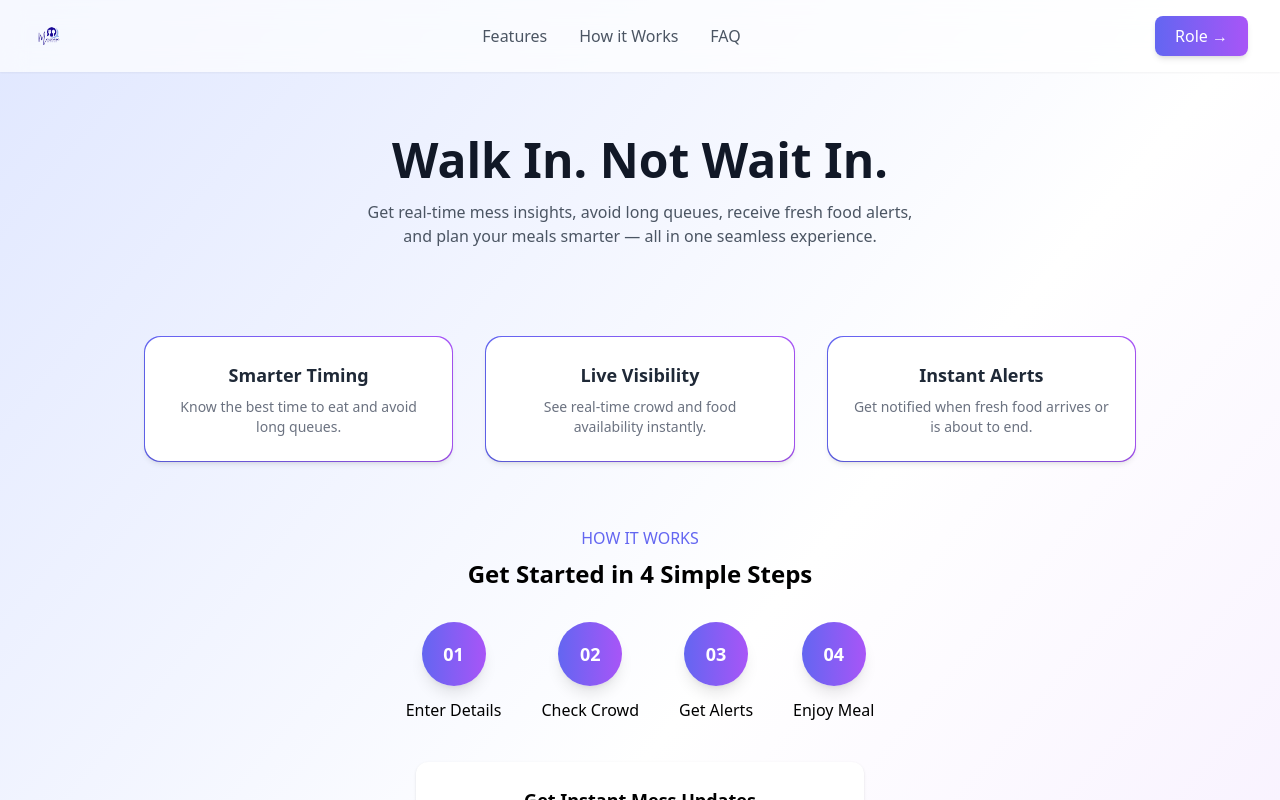
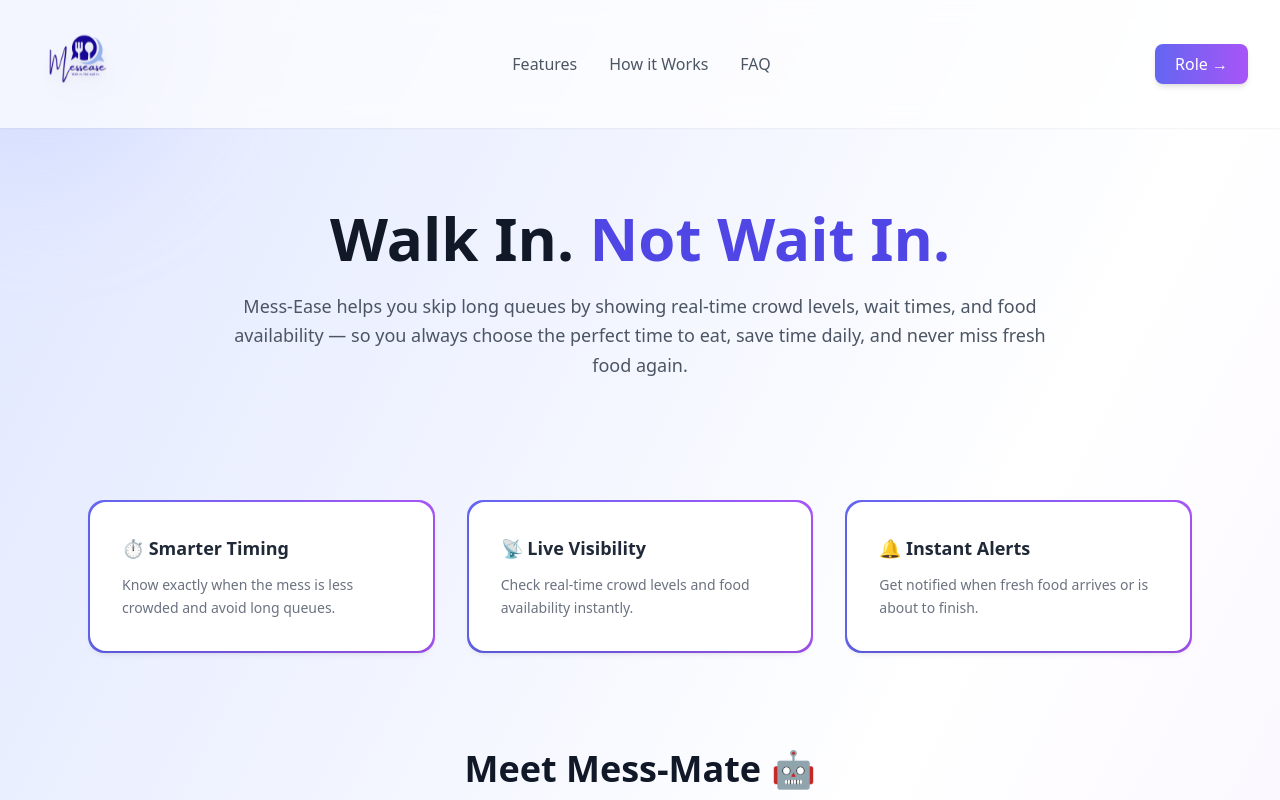
Before and after one commit to Adyyyyyyyyy/Mess-Ease, a React (Vite) app in the folder frontend/: page / in a window 1280 px wide. Both pictures are taken after a click on the element 408 px from the left and 600 px from the top of the page. Shown: the top 800 px of the page. Built offline with nearby package versions, Linux system fonts and the light colour scheme; no server answers.

Commit message:
Enhanced user dashboard UI, restored FAQ, and added footer

```diff
--- a/frontend/src/pages/UserDashboard.jsx
+++ b/frontend/src/pages/UserDashboard.jsx
@@ -1,28 +1,17 @@
-import { useEffect, useState } from "react";
+import { useEffect, useState, useRef } from "react";
 import { useNavigate } from "react-router-dom";
 import logo from "../assets/Mess-Ease.png";
 
 function UserDashboard() {
   const navigate = useNavigate();
+  const formRef = useRef(null);
+
   useEffect(() => {
     const role = localStorage.getItem("role");
-
     if (role !== "user") {
       navigate("/");
     }
   }, []);
-  const [data, setData] = useState({
-    people: 0,
-    estimated_wait: "0 minutes",
-    crowd_level: "Low",
-    alerts: {}
-  });
-
-  // ✅ Alerts state
-  const [alerts, setAlerts] = useState({
-    fresh: false,
-    ending: false
-  });
 
   const [form, setForm] = useState({
     phone: "",
@@ -32,47 +21,6 @@
 
   const [loading, setLoading] = useState(false);
   const [openFAQ, setOpenFAQ] = useState(null);
-
-  // 🔥 LIVE DATA FETCH
-  useEffect(() => {
-    fetchData();
-
-    const interval = setInterval(() => {
-      fetchData();
-    }, 3000);
-
-    return () => clearInterval(interval);
-  }, []);
-
-  const fetchData = () => {
-    fetch("http://127.0.0.1:8000/mess-status")
-      .then(res => res.json())
-      .then(res => {
-        setData({
-          people: res.people,
-          estimated_wait: res.wait,
-          crowd_level: res.crowd,
-          alerts: res.alerts
-        });
-
-        setAlerts({
-          fresh: res.alerts?.fresh_batch,
-          ending: res.alerts?.food_ending
-        });
-      })
-      .catch(err => console.error(err));
-  };
-
-  // ✅ Auto-hide alerts
-  useEffect(() => {
-    if (alerts.fresh || alerts.ending) {
-      const timer = setTimeout(() => {
-        setAlerts({ fresh: false, ending: false });
-      }, 5000);
-
-      return () => clearTimeout(timer);
-    }
-  }, [alerts]);
 
   const handleChange = (e) => {
     setForm({ ...form, [e.target.name]: e.target.value });
@@ -95,30 +43,35 @@
 
       window.location.href = "https://wa.me/14155238886?text=join%20your-sandbox-code";
     } catch (err) {
-      console.error(err);
       alert("Something went wrong");
     } finally {
       setLoading(false);
     }
   };
 
+  const scrollToForm = () => {
+    formRef.current?.scrollIntoView({ behavior: "smooth" });
+  };
+
   return (
-    <div className="min-h-screen bg-gradient-to-br from-indigo-100 via-white to-purple-100">
+    <div className="relative min-h-screen bg-gradient-to-br from-indigo-100 via-white to-purple-100 overflow-hidden">
+
+      {/* BACKGROUND BLOBS */}
+      <div className="absolute top-[-100px] left-[-100px] w-72 h-72 bg-indigo-300 opacity-20 rounded-full blur-3xl"></div>
+      <div className="absolute bottom-[-120px] right-[-100px] w-80 h-80 bg-purple-300 opacity-20 rounded-full blur-3xl"></div>
 
       {/* NAVBAR */}
       <div className="flex justify-between items-center px-8 py-4 bg-white/70 backdrop-blur-md shadow-sm sticky top-0 z-50">
-       <div className="flex items-center">
+
         <img
           src={logo}
-    alt="Mess-Ease Logo"
-    className="h-9 w-auto object-contain"
+          className="h-20 md:h-24 object-contain drop-shadow-xl animate-logoFloat"
         />
-</div>
 
         <div className="hidden md:flex gap-8 text-gray-600 font-medium">
-          <a href="#features" className="hover:text-indigo-600 transition">Features</a>
-          <a href="#how" className="hover:text-indigo-600 transition">How it Works</a>
-          <a href="#faq" className="hover:text-indigo-600 transition">FAQ</a>
+          <a href="#features">Features</a>
+          <a href="#how">How it Works</a>
+          <a href="#faq">FAQ</a>
         </div>
 
         <button
@@ -130,76 +83,72 @@
       </div>
 
       {/* HERO */}
-      <div className="text-center py-16 px-6">
-        <h1 className="text-4xl md:text-5xl font-bold text-gray-900">
-          Walk In. Not Wait In.
+      <div className="text-center py-20 px-6 max-w-4xl mx-auto">
+        <h1 className="text-4xl md:text-6xl font-bold text-gray-900 leading-tight">
+          Walk In. <span className="text-indigo-600">Not Wait In.</span>
         </h1>
 
-        <p className="mt-4 text-gray-600 max-w-xl mx-auto">
-          Get real-time mess insights, avoid long queues, receive fresh food alerts,
-          and plan your meals smarter — all in one seamless experience.
+        <p className="mt-6 text-gray-600 text-lg leading-relaxed">
+          Mess-Ease helps you skip long queues by showing real-time crowd levels, wait times,
+          and food availability — so you always choose the perfect time to eat, save time daily,
+          and never miss fresh food again.
         </p>
       </div>
 
+      {/* FEATURES */}
+      <div id="features" className="mt-10 max-w-6xl mx-auto px-6 grid md:grid-cols-3 gap-8">
+        {[
+          ["⏱️ Smarter Timing", "Know exactly when the mess is less crowded and avoid long queues."],
+          ["📡 Live Visibility", "Check real-time crowd levels and food availability instantly."],
+          ["🔔 Instant Alerts", "Get notified when fresh food arrives or is about to finish."]
+        ].map(([title, desc], i) => (
+          <div key={i} className="rounded-2xl p-[2px] bg-gradient-to-r from-indigo-500 to-purple-500">
+            <div className="bg-white rounded-2xl p-8 shadow-md hover:shadow-2xl hover:scale-105 transition duration-300 h-full">
+              <h3 className="font-semibold text-lg text-gray-800">{title}</h3>
+              <p className="text-gray-500 mt-3 text-sm leading-relaxed">{desc}</p>
+            </div>
+          </div>
+        ))}
+      </div>
 
+      {/* MESS-MATE */}
+      <div className="mt-24 text-center px-4">
+        <h2 className="text-4xl font-bold text-gray-900">Meet Mess-Mate 🤖</h2>
+        <p className="text-gray-600 mt-4 max-w-2xl mx-auto">
+          Your WhatsApp assistant that gives instant mess updates — no app needed.
+        </p>
 
-      {/* FEATURES */}
-      <div id="features" className="grid grid-cols-1 md:grid-cols-3 gap-8 mt-6 max-w-5xl mx-auto px-4">
-
-        <div className="relative rounded-2xl p-[1px] bg-gradient-to-r from-indigo-500 to-purple-500">
-          <div className="bg-white rounded-2xl p-6 text-center shadow-md hover:shadow-xl transition duration-300">
-            <h3 className="font-semibold text-lg text-gray-800">Smarter Timing</h3>
-            <p className="text-sm text-gray-500 mt-2">
-              Know the best time to eat and avoid long queues.
+        <div className="mt-10 bg-green-50 border border-green-200 rounded-2xl p-6 max-w-lg mx-auto shadow-md text-left">
+          <p className="text-sm text-gray-700">👤 You: Hi</p>
+          <p className="text-sm text-gray-800 mt-2">
+            🤖 Mess-Mate: Crowd is Medium | Wait: 10 mins | Fresh food 🍽️
           </p>
         </div>
-        </div>
 
-        <div className="relative rounded-2xl p-[1px] bg-gradient-to-r from-indigo-500 to-purple-500">
-          <div className="bg-white rounded-2xl p-6 text-center shadow-md hover:shadow-xl transition duration-300">
-            <h3 className="font-semibold text-lg text-gray-800">Live Visibility</h3>
-            <p className="text-sm text-gray-500 mt-2">
-              See real-time crowd and food availability instantly.
-            </p>
-          </div>
-        </div>
-
-        <div className="relative rounded-2xl p-[1px] bg-gradient-to-r from-indigo-500 to-purple-500">
-          <div className="bg-white rounded-2xl p-6 text-center shadow-md hover:shadow-xl transition duration-300">
-            <h3 className="font-semibold text-lg text-gray-800">Instant Alerts</h3>
-            <p className="text-sm text-gray-500 mt-2">
-              Get notified when fresh food arrives or is about to end.
-            </p>
-          </div>
-        </div>
-
+        <button onClick={scrollToForm} className="mt-10 bg-gradient-to-r from-indigo-500 to-purple-500 text-white px-8 py-3 rounded-xl shadow-lg hover:scale-105 transition">
+          🚀 Get Started with Mess-Mate
+        </button>
       </div>
 
       {/* HOW IT WORKS */}
-      <div id="how" className="text-center mt-16">
-        <p className="text-indigo-500 font-medium">HOW IT WORKS</p>
-        <h2 className="text-2xl font-bold mt-2">Get Started in 4 Simple Steps</h2>
+      <div id="how" className="text-center mt-24 px-6">
+        <h2 className="text-3xl font-bold mb-10">Get Started in 4 Simple Steps</h2>
 
-        <div className="flex justify-center gap-10 mt-8 flex-wrap">
-          {["Enter Details", "Check Crowd", "Get Alerts", "Enjoy Meal"].map((step, i) => (
-            <div key={i} className="text-center">
-              <div className="w-16 h-16 rounded-full bg-gradient-to-r from-indigo-500 to-purple-500 text-white flex items-center justify-center font-bold text-lg mx-auto shadow-lg">
-                {`0${i + 1}`}
+        <div className="grid md:grid-cols-4 gap-6 max-w-5xl mx-auto">
+          {["Enter your details", "Check live crowd", "Receive alerts", "Enjoy your meal"].map((step, i) => (
+            <div key={i} className="rounded-xl p-[2px] bg-gradient-to-r from-indigo-500 to-purple-500">
+              <div className="bg-white rounded-xl p-6 shadow-md hover:shadow-2xl hover:scale-105 transition">
+                <div className="text-2xl font-bold text-indigo-600 mb-2">{`0${i + 1}`}</div>
+                <p className="text-gray-600">{step}</p>
               </div>
-              <p className="mt-3 font-medium">{step}</p>
             </div>
           ))}
         </div>
       </div>
 
       {/* FORM */}
-      <div className="bg-white rounded-xl shadow p-6 mt-10 max-w-md mx-auto">
-        <h2 className="text-lg font-semibold mb-4 text-center">
-          Get Instant Mess Updates
-        </h2>
-
-
-
+      <div ref={formRef} className="bg-white rounded-xl shadow p-6 mt-16 max-w-md mx-auto">
+        <h2 className="text-lg font-semibold mb-4 text-center">Get Instant Mess Updates</h2>
         <div className="space-y-3">
           <input name="name" placeholder="Name" onChange={handleChange} className="w-full border rounded-lg px-3 py-2" />
           <input name="phone" placeholder="Phone Number" onChange={handleChange} className="w-full border rounded-lg px-3 py-2" />
@@ -208,28 +157,22 @@
             <option value="ABC">ABC</option>
             <option value="XYZ">XYZ</option>
           </select>
-
-          <button
-            onClick={handleSubmit}
-            className="w-full bg-gradient-to-r from-indigo-500 to-purple-500 text-white py-2 rounded-lg"
-          >
+          <button onClick={handleSubmit} className="w-full bg-gradient-to-r from-indigo-500 to-purple-500 text-white py-2 rounded-lg">
             Continue →
           </button>
         </div>
       </div>
 
-      {/* FAQ */}
+      {/* ✅ FAQ RESTORED */}
       <div id="faq" className="max-w-3xl mx-auto mt-20 px-4">
-        <h2 className="text-2xl font-bold text-center mb-6">
-          Frequently Asked Questions
-        </h2>
+        <h2 className="text-2xl font-bold text-center mb-6">Frequently Asked Questions</h2>
 
         {[
-          ["How does mess status tracking work?", "We collect live data from mess entries and system inputs."],
-          ["How do I receive alerts?", "Alerts are triggered instantly based on mess activity."],
-          ["Is my data safe?", "Yes, your data is secure and never shared."],
-          ["Do I need to install anything?", "No, everything works directly through your browser."],
-          ["Can I use it anytime?", "Yes, it works anytime during mess hours."]
+          ["How does mess tracking work?", "We use real-time inputs from mess systems and users to estimate crowd levels and waiting times accurately."],
+          ["How do I receive alerts?", "You’ll get instant WhatsApp alerts whenever fresh food is available or queues are low."],
+          ["Is my data safe?", "Yes. Your data is securely stored and never shared with third parties."],
+          ["Do I need to install anything?", "No installation needed — everything works directly through WhatsApp."],
+          ["Can I use it anytime?", "Yes, you can check updates anytime during mess operational hours."]
         ].map(([q, a], i) => (
           <div key={i} className="mb-3 border rounded-lg">
             <button
@@ -247,6 +190,45 @@
         ))}
       </div>
 
+      {/* FOOTER */}
+      <div className="mt-24 bg-gradient-to-r from-indigo-500 to-purple-500 text-white py-10 px-6">
+        <div className="max-w-6xl mx-auto grid md:grid-cols-3 gap-8 text-center md:text-left">
+          <div>
+            <h3 className="text-2xl font-bold">Mess-Ease</h3>
+            <p className="text-sm mt-2 opacity-90">Walk In. Not Wait In.</p>
+          </div>
+
+          <div className="flex flex-col gap-2">
+            <a href="#features" className="hover:underline">Features</a>
+            <a href="#how" className="hover:underline">How it Works</a>
+            <a href="#faq" className="hover:underline">FAQ</a>
+          </div>
+
+          <div>
+            <p className="text-sm opacity-90">
+              Built for students to save time and eat smarter.
+            </p>
+          </div>
+        </div>
+
+        <div className="text-center text-sm mt-8 opacity-80">
+          © {new Date().getFullYear()} Mess-Ease. All rights reserved.
+        </div>
+      </div>
+
+      {/* LOGO ANIMATION */}
+      <style>
+        {`
+          @keyframes logoFloat {
+            0%,100% { transform: translateY(0); }
+            50% { transform: translateY(-8px); }
+          }
+          .animate-logoFloat {
+            animation: logoFloat 4s ease-in-out infinite;
+          }
+        `}
+      </style>
+
     </div>
   );
 }
```
Lines whose indentation alone changed are shown as unchanged.
